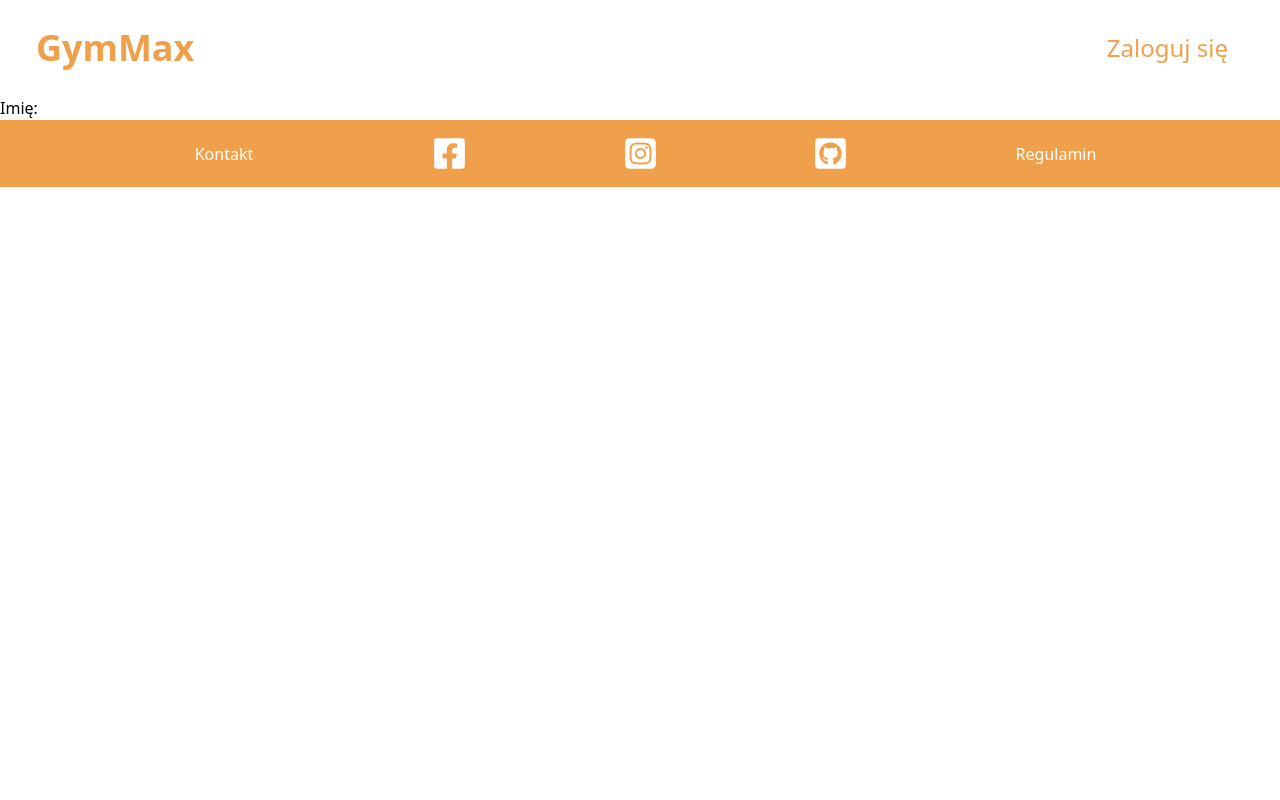
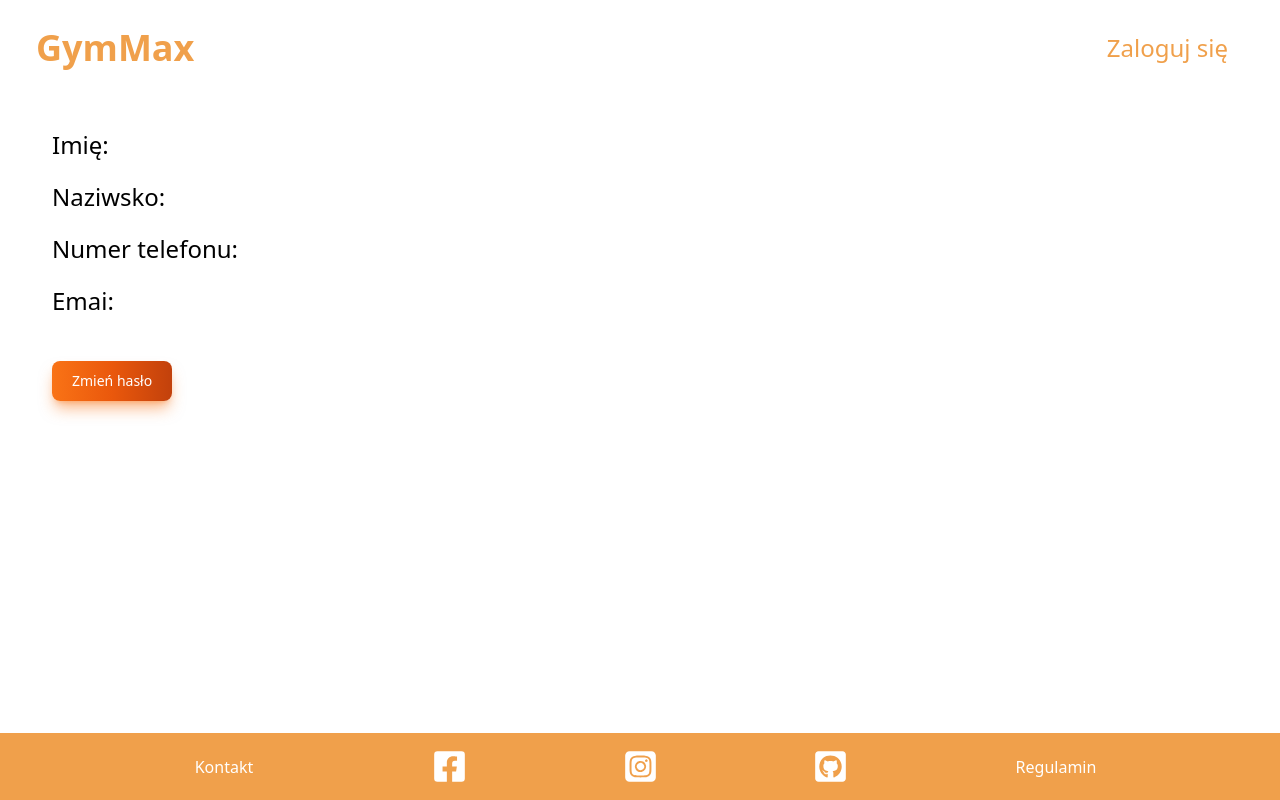
Before and after one commit to adamkrupa98/gym-max, a React (Create React App) app: page /settings in a window 1280 px wide. Built offline with nearby package versions, Linux system fonts and the light colour scheme; no server answers.

Commit message:
tworzenie strony z ustawieniami, poprawki w navbarze

```diff
--- a/src/components/Account.jsx
+++ b/src/components/Account.jsx
@@ -4,9 +4,20 @@ const Account = () => {
   const auth = getAuth();
   console.log(auth);
   return (
-    <div>
-      <div>
-        <p>Imię:</p>
+    <div className="flex w-full h-screen mt-[-163px] justify-center items-center flex-col">
+      <div className="mt-[-10%] max-w-[1200px] w-full p-3">
+        <p className="text-2xl mb-5">Imię:</p>
+        <p className="text-2xl mb-5">Naziwsko:</p>
+        <p className="text-2xl mb-5">Numer telefonu:</p>
+        <p className="text-2xl mb-5">Emai:</p>
+      </div>
+      <div className="flex max-w-[1200px] w-full p-3">
+        <button
+          type="button"
+          class="text-white bg-gradient-to-r from-orange-500 via-orange-600 to-orange-700 hover:bg-gradient-to-br focus:ring-4 focus:outline-none focus:ring-orange-300 dark:focus:ring-orange-800 shadow-lg shadow-orange-500/50 dark:shadow-lg dark:shadow-blue-800/80 font-medium rounded-lg text-sm px-5 py-2.5 text-center me-2 mb-2 "
+        >
+          Zmień hasło
+        </button>
       </div>
     </div>
   );
--- a/src/components/Navbar.jsx
+++ b/src/components/Navbar.jsx
@@ -39,10 +39,19 @@ const Navbar = () => {
     }
   };
 
-  const handleSettings = () => {
+  const handleToogleSettings = () => {
     setShowSettings(!showSettings);
   };
 
+  const handleNavigateToSettings = () => {
+    setShowSettings(!showSettings);
+    history.push("/settings");
+  };
+
+  const handleNavigationToLogin = () => {
+    setShowSettings(!showSettings);
+    history.push("/login");
+  };
   const handleLogout = async () => {
     try {
       const auth = getAuth();
@@ -75,7 +84,7 @@ const Navbar = () => {
                   <Link to="/exercises">Rekordy</Link>
                 </li>
                 <li className="p-4">
-                  <button onClick={handleSettings}>Moje konto</button>
+                  <button onClick={handleToogleSettings}>Moje konto</button>
                 </li>
                 {showSettings && (
                   <div
@@ -84,7 +93,9 @@ const Navbar = () => {
                   >
                     <ul className="flex px-3 justify-center w-full flex-col text-center">
                       <li className="p-1">
-                        <Link to="/settings">Ustawienia</Link>
+                        <button onClick={handleNavigateToSettings}>
+                          Ustawienia
+                        </button>
                       </li>
                       <li className="p-1">
                         <button onClick={handleLogout}>Wyloguj się</button>
@@ -98,7 +109,7 @@ const Navbar = () => {
           {!islogged && (
             <ul className="md:text-2xl hidden md:flex justify-between">
               <li className="p-4">
-                <Link to="/login">Zaloguj się</Link>
+                <button onClick={handleNavigationToLogin}>Zaloguj się</button>
               </li>
             </ul>
           )}
```
